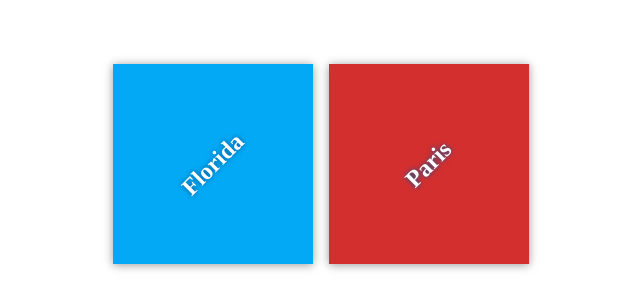
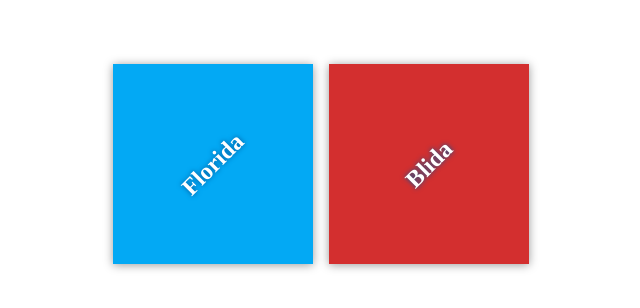
Before and after one commit to faroukbelaid09/my-travel-plan, a plain HTML site: page index.html in a window 1280 px wide. Shown: the part 236-544 px from the top of the page, 319-959 px from the left. Drawn offline with Linux system fonts and the light colour scheme.

Commit message:
change the city name

```diff
--- a/index.html
+++ b/index.html
@@ -15,7 +15,7 @@
             </div>
 
             <div class="destination" id="paris">
-                <h2>Paris</h2>
+                <h2>Blida</h2>
             </div>
         </div>
     </div>
```
